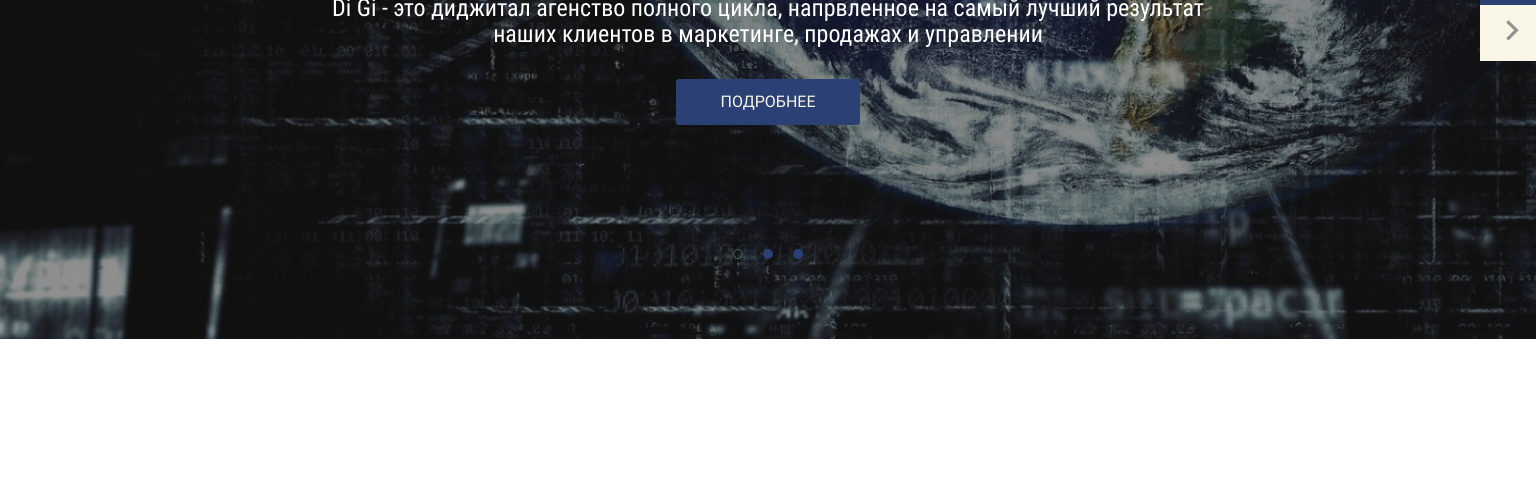
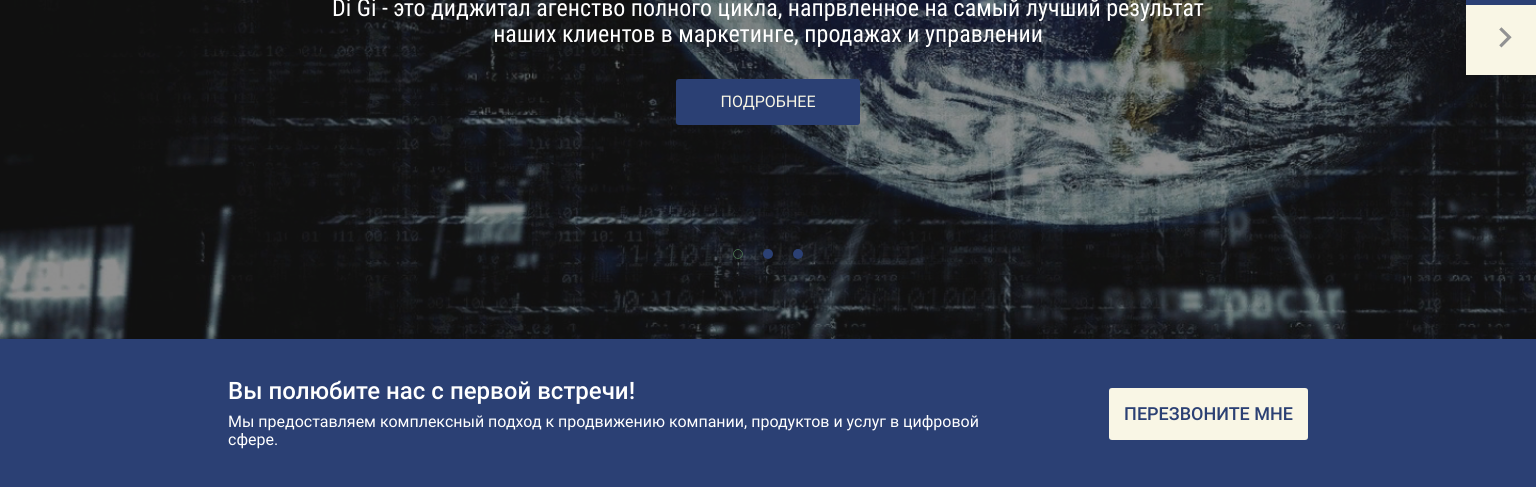
Before and after one commit to xoriln/Di-Gi, a plain HTML site: page index.html in a window 1536 px wide. Shown: the part 429-916 px from the top of the page. Before the commit the page ends 800 px from the top, so only its background shows below. Drawn offline with nearby package versions, Linux system fonts and the light colour scheme.

Commit message:
section 3

```diff
--- a/index.html
+++ b/index.html
@@ -72,6 +72,25 @@
       </div>
     </div>
   </section>
+
+  <section class="call">
+    <div class="container">
+      <div class="call__inner">
+        <div class="call__box">
+        <h5 class="call__title">
+          Вы полюбите нас с первой встречи!
+        </h5>
+        <p class="call__text">
+          Мы предоставляем комплексный подход к продвижению компании,
+          продуктов и услуг в цифровой сфере.
+        </p>
+      </div>
+        <button class="call__btn">
+          ПЕРЕЗВОНИТЕ МНЕ
+        </button>
+      </div>
+    </div>
+  </section>
   <script src="https://ajax.googleapis.com/ajax/libs/jquery/3.4.1/jquery.min.js"></script>
   <script src="libs/slick/slick.min.js"></script>
   <script src="js/main.js"></script>
--- a/scss/style.scss
+++ b/scss/style.scss
@@ -23,6 +23,7 @@ p{
 }
 button{
     padding: 0;
+    cursor: pointer;
 }
 
 body{
@@ -228,7 +229,6 @@ body{
         }
     }
 }
-
 @media (min-width: 768px){
     .top-slider{
         &__item{
@@ -287,5 +287,78 @@ body{
             line-height: 26px;
             max-width: 886px;
         }
+        .slick-arrow{
+            width: 70px;
+            height: 70px;
+            border: none;
+            position: absolute;
+            right: 0;
+            z-index: 5;
+        }
+        .slick-prev{
+            top: calc(50% - 70px);
+        }
+        .slick-next{
+            bottom: calc(50% - 70px);
+        }
     }
 }
+
+.call{
+    background-color: $accent;
+    text-align: center;
+    padding: 40px 0;
+    color: #fff;
+    &__title{
+        @extend %roboto-500;
+        font-size: 24px;
+        line-height: 24px;
+        margin-bottom: 10px;
+    }
+    &__text{
+        margin-bottom: 40px;
+    }
+    &__btn{
+        padding: 16px 15px;
+        background-color: $bg-color;
+        color: $accent;
+        font-size: 18px;
+        @extend %roboto-500;
+        border-radius: 3px;
+        border: none;
+        text-transform: uppercase;
+    }
+}
+@media (min-width: 768px){
+    .call{
+        text-align: left;
+        &__inner{
+            display: flex;
+            justify-content: space-between;
+            align-items: center;
+        }
+        &__box{
+            max-width: 427px;
+        }
+        &__text{
+            margin-bottom: 0;
+        }
+    }
+}
+@media (min-width: 1024px){
+    .call{
+        &__box{
+            max-width: 695px;
+        }
+    }
+}
+@media (min-width: 1440px){
+    .call{
+        &__inner{
+            padding: 0 80px;
+        }
+        &__box{
+            max-width: 796px;
+        }
+    }
+}
--- a/scss/vars.scss
+++ b/scss/vars.scss
@@ -1,3 +1,13 @@
 $accent: #2B4074;
 $text-color: #4A4A4A;
 $bg-color: #F9F6E5;
+
+%roboto-500{
+    font-family: 'Roboto-Medium';
+    font-weight: 500;
+}
+
+%dosis-300{
+    font-family: 'Dosis-Light';
+    font-weight: 300;
+}
```
Also changed, not shown: css/style.css, js/main.js (line endings or trailing spaces).
